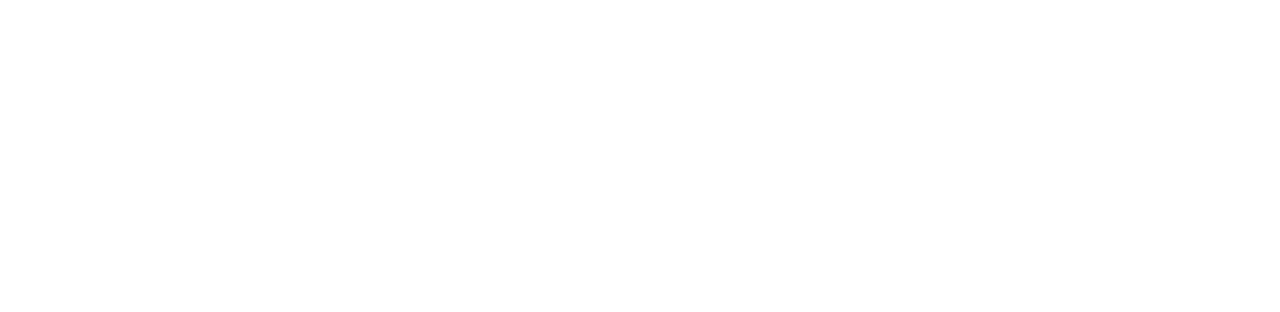
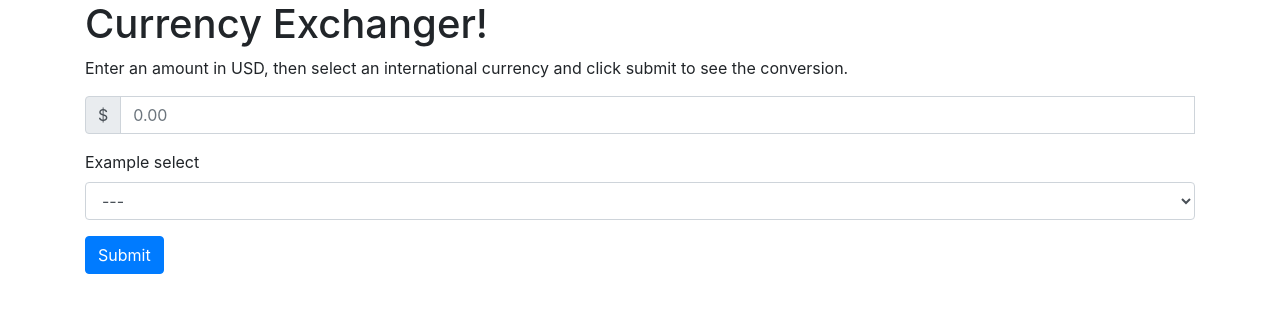
Before and after one commit to chrisdfghjkl/Currency-Exchanger, a website built with webpack: page src/index.html in a window 1280 px wide. Built offline with nearby package versions, Linux system fonts and the light colour scheme.

Commit message:
Add basic HTML and form

```diff
--- a/src/index.html
+++ b/src/index.html
@@ -1,9 +1,34 @@
 <!DOCTYPE html>
 <html lang="en-US">
 <head>
-  <title></title>
+  <title>Currency Exchange</title>
 </head>
 <body>
-
+  <div class="container">
+    <div class="input">
+      <h1>Currency Exchanger!</h1>
+      <p>Enter an amount in USD, then select an international currency and click submit to see the conversion.</p>
+      <form class="conversion">
+        <div class="input-group mb-3">
+          <div class="input-group-prepend">
+            <span class="input-group-text">$</span>
+          </div>
+          <input type="text" id="usd" class="form-control" placeholder="0.00"><br>
+        </div>
+        <div class="form-group">
+          <label for="intlCurrency">Example select</label>
+          <select class="form-control" id="intlCurrency">
+            <option>---</option>
+            <option>1</option>
+            <option>2</option>
+            <option>3</option>
+            <option>4</option>
+            <option>5</option>
+          </select>
+        </div>
+        <button type="submit" class="btn btn-primary">Submit</button>
+      </form>
+    </div>
+  </div>
 </body>
 </html>
```
